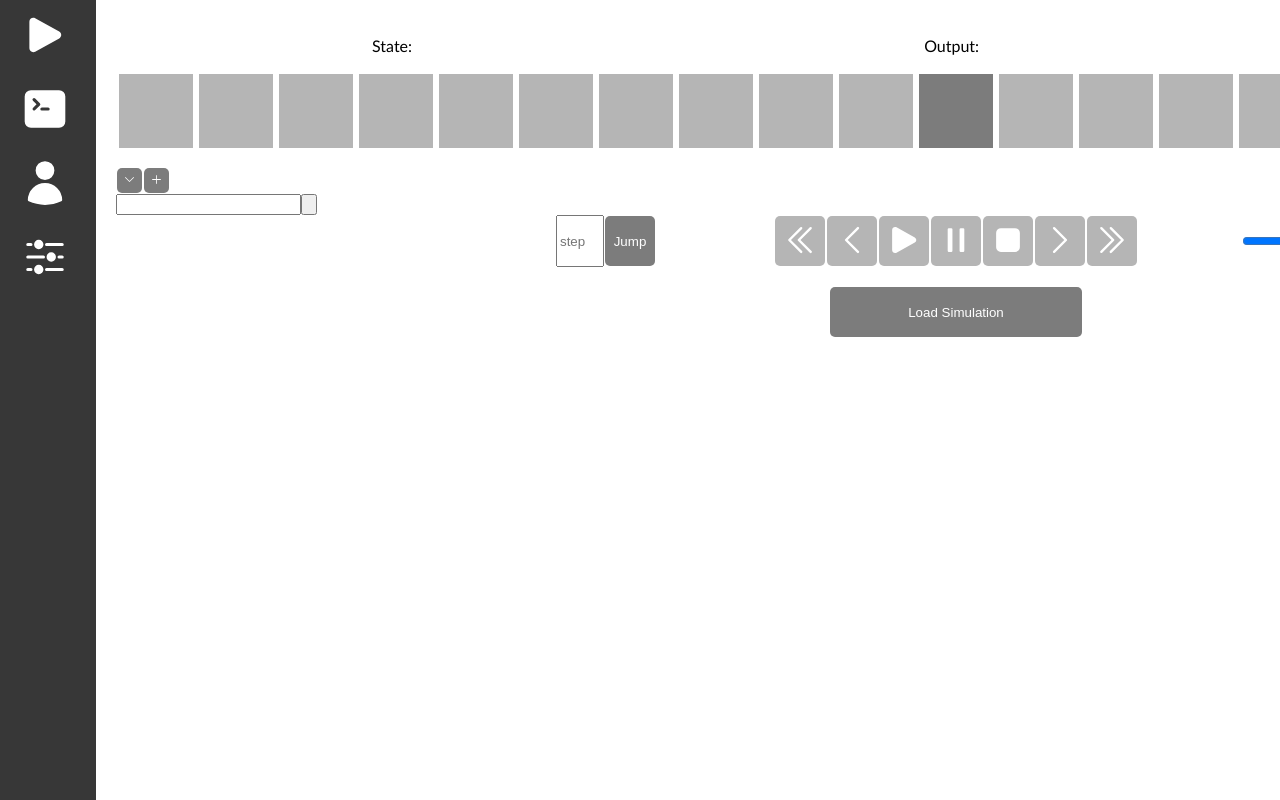
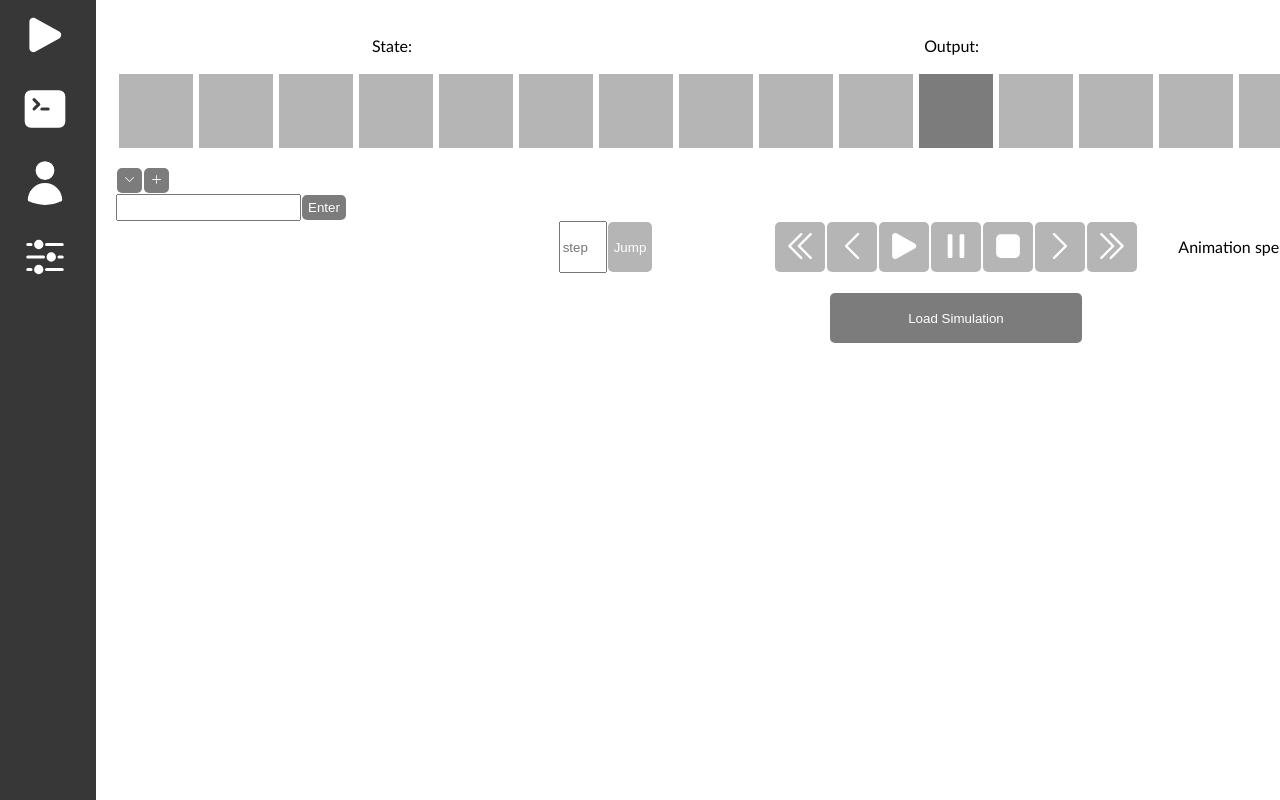
Before and after one commit to Haranana/Turing-Machine-Simulator-Frontend, a React (Vite) app: page / in a window 1280 px wide. Both pictures are taken after a click on the button 129 px from the left and 180 px from the top of the page. Shown: the top 800 px of the page. Built offline with nearby package versions, Linux system fonts and the light colour scheme.

Commit message:
updated visuals of tape page

```diff
--- a/src/features/Tape/TapeComponent.tsx
+++ b/src/features/Tape/TapeComponent.tsx
@@ -56,7 +56,7 @@ export const TapeComponent = ({tapeInput}: Props) => {
       list.push(
         <div
           key={i}
-          className={`tape-cell ${i === head ? "tape-cell-head" : ""}`}
+          className={`TapeCell ${i === head ? "TapeCellHead" : ""}`}
           style={{ width: `${tapeInput.cellPx}px`, height: `${tapeInput.cellPx}px`, flex: `0 0 ${tapeInput.cellPx}px` }}
           title={`i=${i}`}
         >
@@ -209,7 +209,7 @@ const handleTransitionEnd = (e: React.TransitionEvent<HTMLDivElement>) => {
   };
 
   return (
-    <div className="tape-track" ref={trackRef} style={trackStyle} onTransitionEnd={handleTransitionEnd}>
+    <div className="TapeTrack" ref={trackRef} style={trackStyle} onTransitionEnd={handleTransitionEnd}>
             {cells}
     </div>
   );
--- a/src/features/Tape/TapesController.tsx
+++ b/src/features/Tape/TapesController.tsx
@@ -78,9 +78,9 @@ export const TapesController = ({ tapeState, radius = 10, cellPx = 80, animateMs
   const [simulation , setSimulation] = useState<Simulation>({
     steps: [],
     isEmpty: false,
-    startingState: "start",
-    acceptingState: "acc",
-    rejectingState: "rej"
+    startingState: initialState,
+    acceptingState: acceptState,
+    rejectingState: rejectState
   });
 
   const handleAnimEnd = useCallback(() => {
@@ -342,6 +342,12 @@ export const TapesController = ({ tapeState, radius = 10, cellPx = 80, animateMs
 
   const resetSimulation = () => {
 
+    setIsSimulationLoaded(false);
+    setSimulation({steps: [],
+    isEmpty: false,
+    startingState: initialState,
+    acceptingState: acceptState,
+    rejectingState: rejectState});
     setIsPlaying(false);
     setIsAnimating(false);
     stepRef.current = 0;
@@ -389,40 +395,48 @@ export const TapesController = ({ tapeState, radius = 10, cellPx = 80, animateMs
   return (
     <div className="simulation-interface">
       {/* shows current state, steps, and output */}
-      <div className="simulation-data">
+      <div className="SimulationData">
         <p>State: {stateRef.current}</p>
         <p>Output: {outputRef.current}</p>
         <p>Step: {stepRef.current ?? ""}</p>
       </div>
 
-      <div className="tape-wrapper">
-        <div className="tape-viewport" style={viewportStyle}>
+      <div className="TapeWrapper">
+        <div className="TapeViewport" style={viewportStyle}>
             <TapeComponent tapeInput={tapeData} />
         </div>
         <div className="TapeActions">
           <button className="TapeActionsButton ShowTapeInputButton" onClick={toggleInputFieldVisibility}>
             <ChevronDownIcon/>
           </button>
-          <button className={`TapeActionsButton AddTapeButton ${isSimulationLoaded? "DisabledButton" : ""}`} disabled={isSimulationLoaded} onClick={()=>addTape()} >
+          <button className={`TapeActionsButton tooltip extraTooltipPadding AddTapeButton ${isSimulationLoaded? "DisabledButton" : ""}`} disabled={isSimulationLoaded} onClick={()=>addTape()}
+            data-tooltip={isSimulationLoaded? "Cannot add tape when Simulation is loaded" : "Add tape"}>
             <PlusIcon></PlusIcon>
           </button>
         </div>
 
-        <div className={`InputContainer ${isInputFieldVisible ? "InputContainerVisible" : ""}`}>
+        <div className={`InputContainer  ${isInputFieldVisible ? "InputContainerVisible" : ""}`}>
           <input id="TapeInputField" name="TapeInputField" className="TapeInputField" onChange={(e)=>{onTapeInputChange(e.target.value)}}></input>
-          <button className={`EnterInputButton ${!isSimulationLoaded? "DisabledButton" : ""}`}  onClick={()=>enterInput()}></button>
+          <button className={`EnterInputButton SimulationControlsButton  tooltip extraTooltipPadding ${isSimulationLoaded? "DisabledButton" : ""}`}  onClick={()=>enterInput()}
+          disabled={isSimulationLoaded}
+            data-tooltip={isSimulationLoaded? "Cannot enter input when simulation is loaded" : "Enter input"}>
+            Enter</button>
         </div>
       </div>
 
       <div className="SimulationControls">
         <div className="JumpToControls">
           <input className="JumpToInput" type="number" min={0}
-           max={simulation==null? 0 : simulation.steps.length}
-           placeholder="step"
-            onChange={(e)=>{jumpToRef.current=parseInt(e.target.value)}}>
+           max={Math.max(0, simulation.steps.length-1)}
+           placeholder="step" id="JumpToInput" name="JumpToInput"
+            onChange={(e)=>{
+              e.target.value = (Math.min(parseInt(e.target.value), Math.max(0, simulation.steps.length-1))).toString();
+              jumpToRef.current=parseInt(e.target.value)}}
+              >
           </input>
 
-          <button className="simulation-controls-button simulation-jump-button" onClick={()=>{if(jumpToRef.current!=null) jumpToSimulation(jumpToRef.current)}}>
+          <button className={`SimulationControlsButton tooltip TapeActionsButton  ${!isSimulationLoaded? "DisabledButton" : ""}`} onClick={()=>{if(jumpToRef.current!=null) jumpToSimulation(jumpToRef.current)}}
+            disabled = {!isSimulationLoaded} data-tooltip={!isSimulationLoaded? "Simulation not loaded" : "Jump to given step"}>
             Jump
           </button>
 
@@ -430,48 +444,54 @@ export const TapesController = ({ tapeState, radius = 10, cellPx = 80, animateMs
 
         <div className="FlowControls">
 
-          <button className={`ToStartButton SimulationControlsButton ${!isSimulationLoaded? "DisabledButton" : ""}`} disabled={!isSimulationLoaded}
-          onClick={()=>jumpToSimulation(0)}>
+          <button className={`ToStartButton tooltip SimulationControlsButton ${!isSimulationLoaded || (stepRef.current === 0)? "DisabledButton" : ""}`} disabled={!isSimulationLoaded || (stepRef.current === 0)}
+          onClick={()=>jumpToSimulation(0)} data-tooltip={!isSimulationLoaded? "Simulation not loaded" : (stepRef.current === 0)? "Already at the start" :  "Jump to start"} >
             <ChevronDoubleLeftIcon/>
           </button>
 
-          <button className={`StepBackButton SimulationControlsButton ${!isSimulationLoaded? "DisabledButton" : ""}`} disabled={!isSimulationLoaded}   onClick={doPrevSimulationStep}>
+          <button className={`StepBackButton tooltip SimulationControlsButton ${!isSimulationLoaded || (stepRef.current === 0)? "DisabledButton" : ""}`} disabled={!isSimulationLoaded || (stepRef.current === 0)}   onClick={doPrevSimulationStep}
+          data-tooltip={!isSimulationLoaded? "Simulation not loaded" : (stepRef.current === 0)? "Cannot step backward" :  "Previous step"}>
             <ChevronLeftIcon/>
           </button>
 
-          <button className={`PlayButton SimulationControlsButton ${!isSimulationLoaded || isPlaying? "DisabledButton" : ""}`} disabled={!isSimulationLoaded}  onClick={playSimulation}>
+          <button className={`PlayButton tooltip SimulationControlsButton ${!isSimulationLoaded || isPlaying? "DisabledButton" : ""}`} disabled={!isSimulationLoaded || isPlaying}  onClick={playSimulation}
+          data-tooltip={!isSimulationLoaded? "Simulation not loaded" : (isPlaying)? "Already playing" :  "Play simulation"}>
             <PlayIcon />
           </button>
 
-          <button className={`PauseButton SimulationControlsButton ${!isSimulationLoaded || !isPlaying? "DisabledButton" : ""}`} disabled={!isSimulationLoaded} onClick={pauseSimulation}>
+          <button className={`PauseButton tooltip SimulationControlsButton ${!isSimulationLoaded || !isPlaying? "DisabledButton" : ""}`} disabled={!isSimulationLoaded || !isPlaying} onClick={pauseSimulation}
+          data-tooltip={!isSimulationLoaded? "Simulation not loaded" : (!isPlaying)? "Simulation not playing" :  "Pause simulation"}>
             <PauseIcon />
           </button>
 
-          <button className={`StopButton SimulationControlsButton ${!isSimulationLoaded? "DisabledButton" : ""}`} disabled={!isSimulationLoaded} onClick={resetSimulation}>
+          <button className={`StopButton tooltip SimulationControlsButton ${!isSimulationLoaded? "DisabledButton" : ""}`} disabled={!isSimulationLoaded} onClick={resetSimulation}
+          data-tooltip={!isSimulationLoaded? "Simulation not loaded" :  "Discard simulation"}>
             <StopIcon />
           </button>
 
-          <button className={`StepForwardButton SimulationControlsButton ${!isSimulationLoaded? "DisabledButton" : ""}`} disabled={!isSimulationLoaded} onClick={doNextSimulationStep}>
+          <button className={`StepForwardButton tooltip SimulationControlsButton ${!isSimulationLoaded || (stepRef.current === simulation.steps.length-1)? "DisabledButton" : ""}`}
+          disabled={!isSimulationLoaded || (stepRef.current === simulation.steps.length-1)} onClick={doNextSimulationStep}
+          data-tooltip={!isSimulationLoaded? "Simulation not loaded" : (stepRef.current === simulation.steps.length-1)? "Cannot step forward" :  "Next step"}>
             <ChevronRightIcon/>
           </button>
 
-          <button className={`ToEndButton SimulationControlsButton ${!isSimulationLoaded? "DisabledButton" : ""}`} disabled={!isSimulationLoaded} onClick={()=>jumpToSimulation(simulation.steps.length-1)}>
+          <button className={`ToEndButton tooltip SimulationControlsButton ${!isSimulationLoaded || (stepRef.current === simulation.steps.length-1)? "DisabledButton" : ""}`} disabled={!isSimulationLoaded || (stepRef.current === simulation.steps.length-1)} onClick={()=>jumpToSimulation(simulation.steps.length-1)}
+            data-tooltip={!isSimulationLoaded? "Simulation not loaded" : (stepRef.current === simulation.steps.length-1)? "Already at the end" :  "Jump to the end"} >
             <ChevronDoubleRightIcon/>
           </button>
         </div>
 
         <div className="SpeedControls">
+          <p className="SimulationData">Animation speed: </p>
           <input type="range" min="0.01" max="0.99" step="0.01" onChange={(e)=>{setAnimationSpeed(parseFloat(e.target.value))}}></input>
         </div>
 
-
-        <div className="simulation-jump">
-
-        </div>
       </div>
       <div className="LoadSimulationContainer">
-        <button className={`LoadSimulationButton  ${isSimulationLoaded? "DisabledButton" : ""}`}
-          disabled={isSimulationLoaded} onClick={()=>loadSimulation()}>Load Simulation</button>
+        <button className={`LoadSimulationButton ${isSimulationLoaded || hasErrors? "tooltip DisabledButton" : ""}`}
+        data-tooltip={isSimulationLoaded? "Discrad this simulation before loading new one" : hasErrors? "Resolve code errors before loading simulation" : "Unidentified error has occured"}
+          disabled={isSimulationLoaded} onClick={()=>loadSimulation()}>Load Simulation
+        </button>
       </div>
     </div>
   );
--- a/src/features/Tape/tape.css
+++ b/src/features/Tape/tape.css
@@ -1,8 +1,4 @@
-.simulation-interface{
-
-}
-
-.simulation-data{
+.SimulationData{
   display: flex;
   flex-direction: row;
   justify-content: space-around;
@@ -12,7 +8,7 @@
 .SimulationControls{
   display: flex;
   flex-direction: row;
-  justify-content: center;
+  justify-content: space-around;
 }
 
 .JumpToControls{
@@ -35,28 +31,27 @@
   width: 20%
 }
 
-.tape-wrapper {
+.TapeWrapper {
   display: flex;
   flex-direction: column;
-
   align-items: center;
 }
 
 /* Okno widoku – stała szerokość, ukrywa przepełnienie */
-.tape-viewport {
+.TapeViewport {
   overflow: hidden;
   background-color: var(--color-bg);
  /* box-shadow: 0 0 0 1px rgba(0,0,0,.15) inset;*/
 }
 
-/* Pasek z komórkami, który przesuwamy translateX */
-.tape-track {
+
+.TapeTrack {
   display: flex;
   align-items: stretch;
   will-change: transform;
 }
 
-.tape-cell {
+.TapeCell {
     box-sizing: border-box;
   background-color: var(--color-primary-1);
   color: var(--color-text-light);
@@ -69,37 +64,24 @@
   user-select: none;
 }
 
-.tape-cell-head {
-
+.TapeCellHead{
   background-color:var(--color-primary-2) ;
 }
 
-.tape-controls {
+.TapeControls{
   display: flex;
   align-items: center;
   gap: 12px;
 }
 
-.tape-head-index {
+.TapeHeadIndex {
   font-family: monospace;
 }
 
-
-.simulation-controls{
+.SimulationControls{
   display: flex;
   justify-content: center;
   align-content: center;
-}
-
-.simulation-controls-button{
-  min-width: 50px;
-  min-height: 50px;
-  color: white;
-  background-color: var(--color-primary-2);
-  margin: 1px;
-  cursor: pointer;
-  border: none;
-  border-radius: 5px;
 }
 
 .SimulationControlsButton{
@@ -113,8 +95,6 @@
   border-radius: 5px;
 }
 
-
-
 .SimulationControlsButton.DisabledButton{
   background-color: var(--color-primary-1);
   cursor: default;
@@ -123,8 +103,6 @@
 .SimulationControlsButton:hover{
    background-color: var(--color-primary-1);
 }
-
-
 
 .TapeActions{
   display: flex;
@@ -153,8 +131,10 @@
   background-color: var(--color-primary-1);
 }
 
+
+
 .InputContainer {
-  overflow: hidden;
+  /*overflow: hidden;*/ /*breaks tooltip when hidden*/
   max-height: 0;
   opacity: 0;
   transition: max-height 250ms ease, opacity 200ms ease;
@@ -170,13 +150,18 @@
   box-sizing: border-box;
 }
 
-.simulation-controls-button:hover{
+.SimulationControlsButton:hover{
    background-color: var(--color-primary-1);
+}
+
+.SimulationControlsButton.EnterInputButton{
+  min-width: 25px;
+  min-height: 25px;
 }
 
 .LoadSimulationButton{
   background-color: var(--color-primary-2);
-    cursor: pointer;
+  cursor: pointer;
   border: none;
   border-radius: 5px;
   color: white;
@@ -184,3 +169,28 @@
   width: 15%;
   min-height: 50px;
 }
+
+.LoadSimulationButton.DisabledButton{
+  background-color: var(--color-primary-1);
+  cursor: default;
+}
+
+.tooltip { position: relative; }
+.tooltip:hover::after, .tooltip:focus::after {
+  content: attr(data-tooltip);
+  position: absolute;
+  left: 50%;
+  bottom: -60%;
+  transform: translate(-50%, 3px);
+  background: #111;
+  color: #fff;
+  padding: 4px 6px;
+  border-radius: 4px;
+  white-space: nowrap;
+  font-size: 12px;
+  z-index: 10;
+}
+
+.tooltip.extraTooltipPadding:hover::after, .tooltip.extraTooltipPadding:focus::after{
+  transform: translate(-50%, 8px);
+}
```
